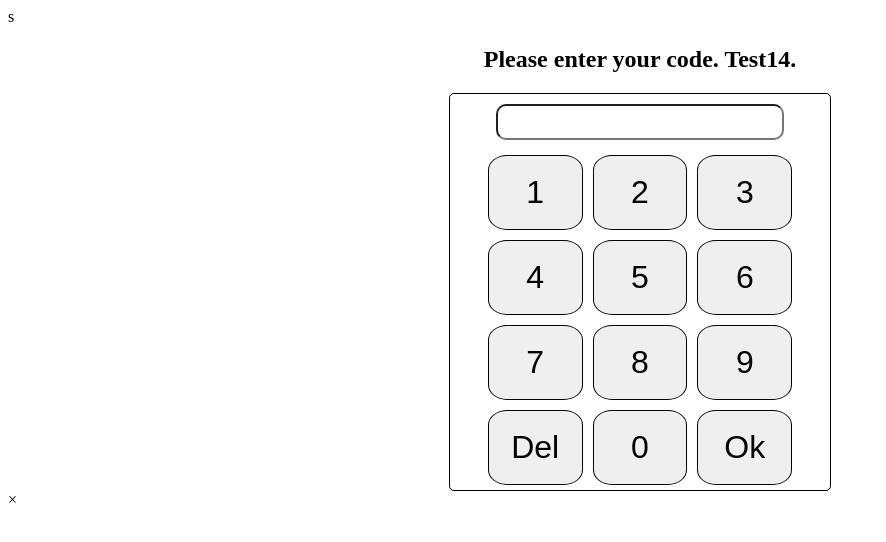
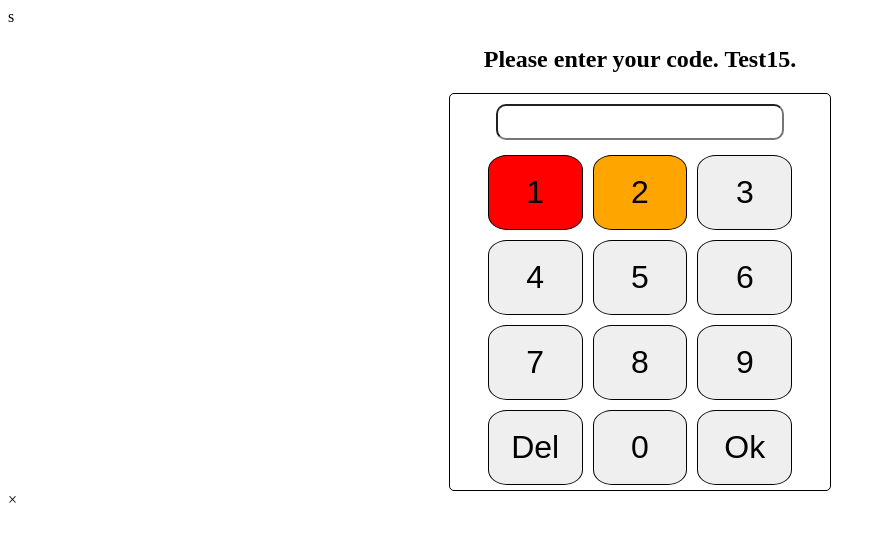
Before and after one commit to twherd/mystery, a plain HTML site: page index.html in a window 1280 px wide. Shown: the whole page, without its empty margins (0-886 px from the left). Drawn offline with Linux system fonts and the light colour scheme.

Commit message:
Update index.html

```diff
--- a/index.html
+++ b/index.html
@@ -70,7 +70,7 @@ s<!-- Index.html -->
 </head>
 
 <body>
-    <h2 class="text-center">Please enter your code. Test14.</h2>
+    <h2 class="text-center">Please enter your code. Test15.</h2>
     <div class="container">
         <div class="card">
             <div class="card-header">
@@ -80,16 +80,16 @@ s<!-- Index.html -->
             </div>
             <div>
                 <div class="row">
-                    <button style=background-color: red;
-                                color: black;
+                    <button style="background-color: red;
+                                color: black";
                             type="button"
                             class="pinpad-btn"
                             button color="red"
                             value="1">
                             1
                     </button>
-                    <button style=background-color: orange;
-                                color: black;
+                    <button style="background-color: orange;
+                                color: black";
                             type="button"
                             class="pinpad-btn"
                             value="2">
```
